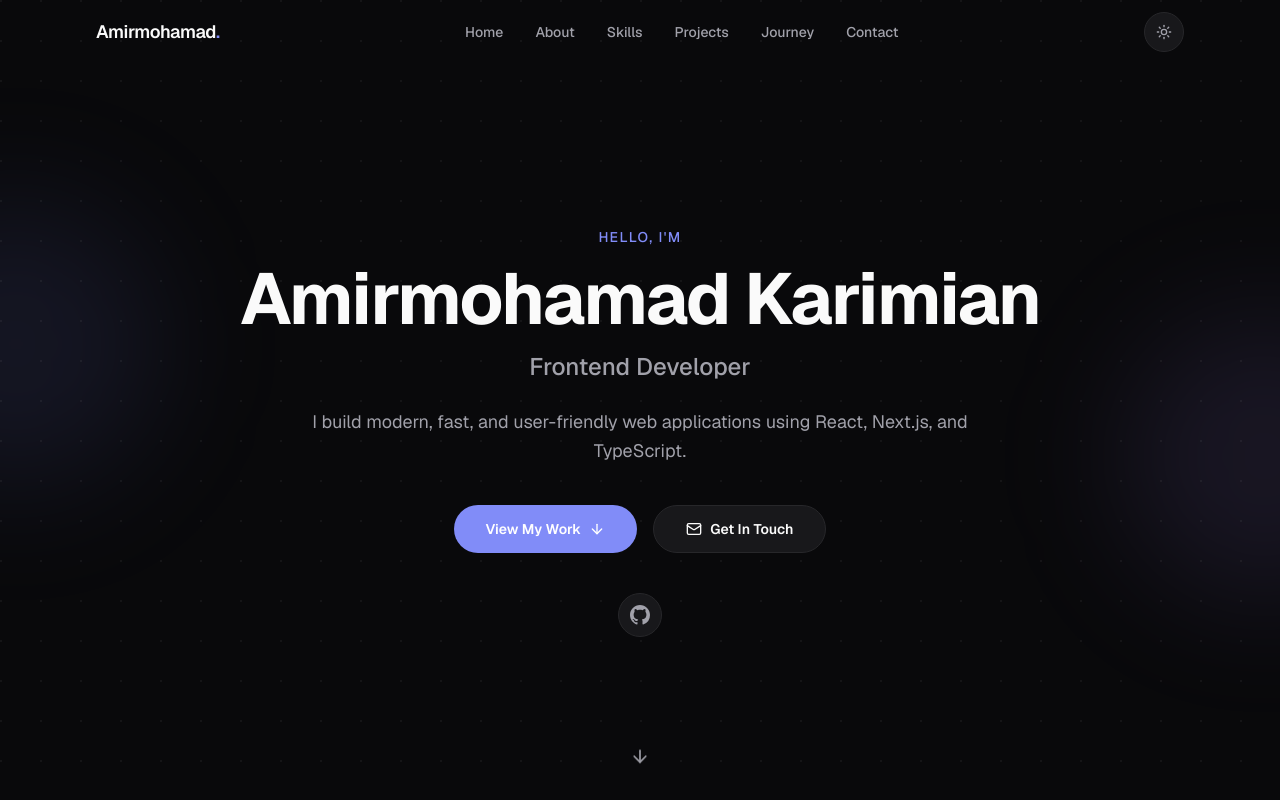
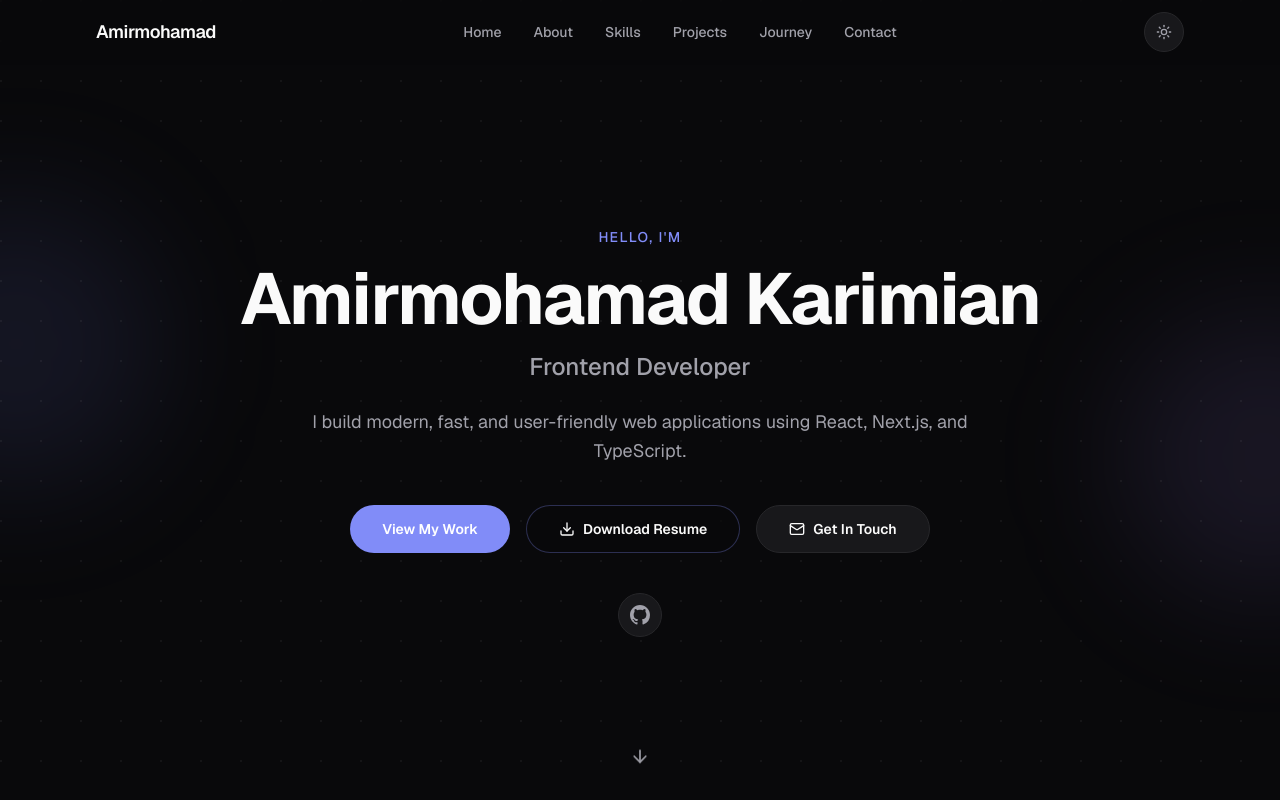
Before and after one commit to amirmohamadkarimian/portfolio, a Next.js app: page / in a window 1280 px wide. Shown: the top 800 px of the page. Built offline with nearby package versions, Linux system fonts and the light colour scheme.

Commit message:
add my resume

```diff
--- a/src/app/globals.css
+++ b/src/app/globals.css
@@ -38,11 +38,14 @@
 }
 
 html {
+  background-color: var(--background);
   scroll-behavior: smooth;
 }
 
 body {
-  background: var(--background);
+  margin: 0;
+  min-height: 100%;
+  background-color: var(--background);
   color: var(--foreground);
   font-family: var(--font-geist-sans), system-ui, sans-serif;
 }
--- a/src/components/Hero.tsx
+++ b/src/components/Hero.tsx
@@ -1,4 +1,4 @@
-import { ArrowDown, Mail } from "lucide-react";
+import { ArrowDown, Download, Mail } from "lucide-react";
 import { siteConfig } from "@/lib/data";
 import { GitHubIcon } from "./icons";
 
@@ -41,10 +41,17 @@ export function Hero() {
         <div className="animate-fade-in-up mt-10 flex flex-col items-center justify-center gap-4 sm:flex-row [animation-delay:300ms]">
           <a
             href="#projects"
-            className="group inline-flex h-12 items-center justify-center gap-2 rounded-full bg-accent px-8 text-sm font-semibold text-white transition-all duration-300 hover:bg-accent-hover hover:shadow-[0_0_30px_rgba(99,102,241,0.35)]"
+            className="inline-flex h-12 items-center justify-center rounded-full bg-accent px-8 text-sm font-semibold text-white transition-all duration-300 hover:bg-accent-hover hover:shadow-[0_0_30px_rgba(99,102,241,0.35)]"
           >
             View My Work
-            <ArrowDown className="h-4 w-4 transition-transform duration-300 group-hover:translate-y-0.5" />
+          </a>
+          <a
+            href="/resume.pdf"
+            download
+            className="inline-flex h-12 items-center justify-center gap-2 rounded-full border border-accent/30 bg-background/70 px-8 text-sm font-semibold text-foreground transition-all duration-300 hover:border-accent hover:bg-accent/10 hover:text-accent"
+          >
+            <Download className="h-4 w-4" />
+            Download Resume
           </a>
           <a
             href="#contact"
@@ -55,15 +62,15 @@ export function Hero() {
           </a>
         </div>
 
-        <div className="animate-fade-in-up mt-10 flex items-center justify-center gap-4 [animation-delay:400ms]">
+        <div className="animate-fade-in-up mt-10 flex items-center justify-center [animation-delay:400ms]">
           <a
             href={siteConfig.github}
             target="_blank"
             rel="noopener noreferrer"
             aria-label="GitHub profile"
-            className="flex h-11 w-11 items-center justify-center rounded-full border border-border bg-surface text-muted transition-all duration-300 hover:border-accent/40 hover:text-accent"
+            className="inline-flex h-11 w-11 items-center justify-center rounded-full border border-border bg-surface text-muted transition-all duration-300 hover:border-accent/40 hover:text-accent"
           >
-            <GitHubIcon className="h-5 w-5" />
+            <GitHubIcon className="h-5 w-5 leading-none" />
           </a>
         </div>
       </div>
--- a/src/components/Navbar.tsx
+++ b/src/components/Navbar.tsx
@@ -26,10 +26,10 @@ export function Navbar() {
 
   return (
     <header
-      className={`fixed inset-x-0 top-0 z-50 transition-all duration-300 ${
+      className={`fixed inset-x-0 top-0 z-50 transition-[background-color,border-color,box-shadow,backdrop-filter] duration-300 ${
         scrolled
-          ? "border-b border-border/60 bg-background/80 shadow-sm backdrop-blur-xl"
-          : "bg-transparent"
+          ? "border-b border-border/60 bg-background/90 shadow-sm backdrop-blur-xl"
+          : "border-b border-transparent bg-background/70 backdrop-blur-sm"
       }`}
     >
       <nav className="mx-auto flex h-16 max-w-6xl items-center justify-between px-6 lg:px-8">
@@ -38,7 +38,6 @@ export function Navbar() {
           className="text-lg font-semibold tracking-tight text-foreground transition-colors hover:text-accent"
         >
           {siteConfig.name.split(" ")[0]}
-          <span className="text-accent">.</span>
         </a>
 
         <ul className="hidden items-center gap-8 md:flex">
@@ -62,7 +61,11 @@ export function Navbar() {
             aria-label={mobileOpen ? "Close menu" : "Open menu"}
             className="flex h-10 w-10 items-center justify-center rounded-full border border-border bg-surface text-foreground md:hidden"
           >
-            {mobileOpen ? <X className="h-5 w-5" /> : <Menu className="h-5 w-5" />}
+            {mobileOpen ? (
+              <X className="h-5 w-5" />
+            ) : (
+              <Menu className="h-5 w-5" />
+            )}
           </button>
         </div>
       </nav>
```
Also changed, not shown: 1 other file (tests, documents, lock files or other folders).
